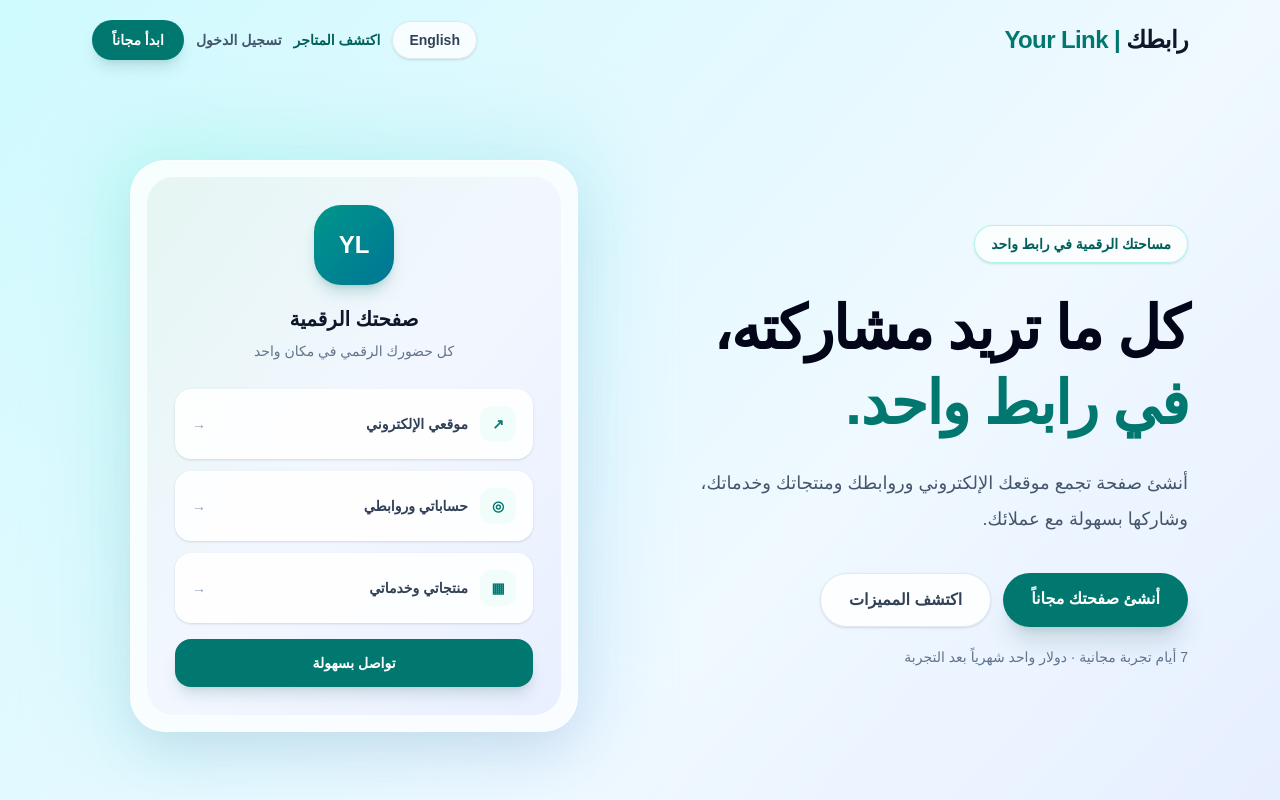
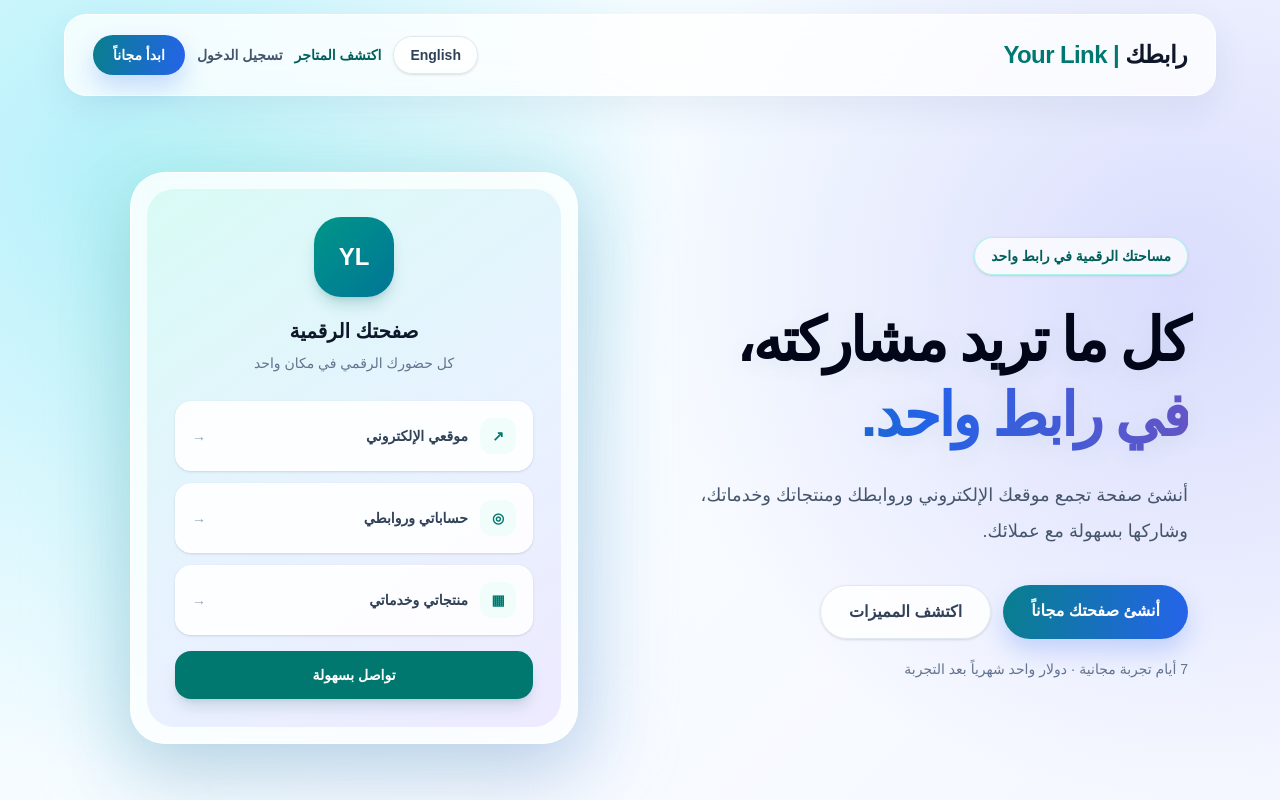
Before and after one commit to zainmuawiyah123-png/smart_link, a Next.js app: page / in a window 1280 px wide. Shown: the top 800 px of the page. Built offline with nearby package versions, Linux system fonts and the light colour scheme.

Commit message:
Make landing page visual redesign more pronounced

```diff
--- a/app/globals.css
+++ b/app/globals.css
@@ -2,8 +2,8 @@
 
 :root {
   color-scheme: light;
-  --background: #f4f7fb;
-  --foreground: #243247;
+  --background: #f7fbff;
+  --foreground: #172b4d;
 }
 
 @theme inline {
@@ -13,5 +13,71 @@
   --font-mono: var(--font-geist-mono);
 }
 
-html, body { background: #f4f7fb; color: #243247; }
+html, body {
+  min-height: 100%;
+  background: #f7fbff !important;
+  color: #172b4d;
+}
 body { font-family: Arial, Helvetica, sans-serif; }
+
+/* Distinct, brighter visual identity for the public landing page */
+body > main {
+  background:
+    radial-gradient(ellipse at 8% 12%, rgba(34, 211, 238, .28) 0, transparent 34%),
+    radial-gradient(ellipse at 92% 20%, rgba(99, 102, 241, .20) 0, transparent 32%),
+    linear-gradient(135deg, #f0fdff 0%, #f8fbff 46%, #f2f4ff 100%) !important;
+  color: #172b4d !important;
+}
+body > main > header {
+  margin-top: 14px;
+  border: 1px solid rgba(255,255,255,.9);
+  border-radius: 22px;
+  background: rgba(255,255,255,.78);
+  box-shadow: 0 12px 35px rgba(39, 76, 119, .08);
+  backdrop-filter: blur(16px);
+}
+body > main > section:first-of-type {
+  padding-top: 76px;
+  padding-bottom: 92px;
+}
+body > main > section:first-of-type > div:first-child > h1 {
+  letter-spacing: -.045em;
+  text-shadow: 0 4px 24px rgba(15, 118, 110, .08);
+}
+body > main > section:first-of-type > div:first-child > h1 span {
+  background: linear-gradient(90deg, #087f8c, #2563eb, #6755c9);
+  -webkit-background-clip: text;
+  background-clip: text;
+  color: transparent !important;
+}
+body > main > section:first-of-type > div:nth-child(2) > div:last-child {
+  border: 1px solid rgba(255,255,255,.95);
+  box-shadow: 0 28px 75px rgba(31, 71, 125, .18);
+}
+body > main > section:first-of-type > div:nth-child(2) > div:last-child > div {
+  background: linear-gradient(145deg, #d8fbf5 0%, #e8f2ff 55%, #eeeaff 100%) !important;
+}
+body > main > section#features {
+  border-top: 1px solid rgba(255,255,255,.95);
+  background: linear-gradient(180deg, rgba(255,255,255,.88), rgba(235,246,255,.92)) !important;
+}
+body > main > section#features article {
+  border: 1px solid rgba(180, 207, 230, .65);
+  background: rgba(255,255,255,.94);
+  box-shadow: 0 16px 38px rgba(31, 71, 125, .08);
+}
+body > main > section#features article:hover {
+  box-shadow: 0 24px 48px rgba(31, 71, 125, .15);
+}
+body > main a.rounded-full,
+body > main button.rounded-full {
+  transition: transform .2s ease, box-shadow .2s ease, background .2s ease;
+}
+body > main a.rounded-full.bg-teal-700 {
+  background: linear-gradient(100deg, #087f8c, #2563eb) !important;
+  box-shadow: 0 12px 25px rgba(37, 99, 235, .22);
+}
+@media (max-width: 640px) {
+  body > main > header { margin: 10px 12px 0; padding: 14px; }
+  body > main > section:first-of-type { padding-top: 48px; padding-bottom: 64px; }
+}
```
